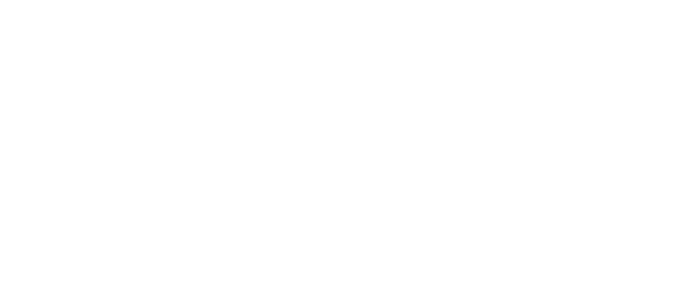
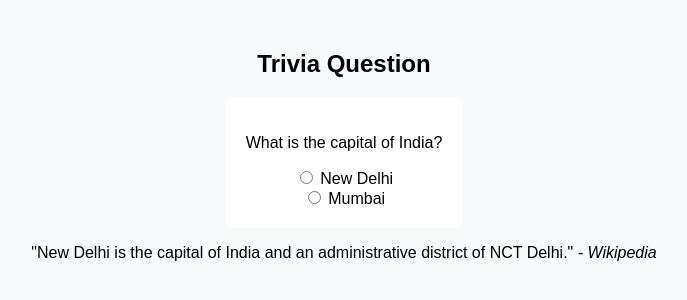
Before and after one commit to acciojob/trivia-shoheb2204, a website: page main.html in a window 1280 px wide. Shown: the whole page, without its empty margins (296-983 px from the left). Drawn offline with Linux system fonts and the light colour scheme.

Commit message:
created a submission

```diff
--- a/main.html
+++ b/main.html
@@ -8,7 +8,26 @@
 
 <body>
 	<!-- the entire body must be written by student -->
+	 <h2>Trivia Question</h2>
+
+    <form>
+        <p>What is the capital of India?</p>
+        <label>
+            <input type="radio" name="capital" value="new-delhi"> New Delhi
+        </label>
+        <br>
+        <label>
+            <input type="radio" name="capital" value="mumbai"> Mumbai
+        </label>
+    </form>
+
+    <blockquote class="quote">
+        "New Delhi is the capital of India and an administrative district of NCT Delhi."
+        <cite>- Wikipedia</cite>
+    </blockquote>
+
     <script type="text/javascript" src="./script.js">
+
 </script>
 
 </body>
--- a/styles.css
+++ b/styles.css
@@ -1,2 +1,17 @@
 
 /* Your CSS Code here. */
+/* General Styling */
+body {
+    font-family: Arial, sans-serif;
+    text-align: center;
+    background-color: #f8f9fa;
+    margin: 50px;
+}
+
+/* Trivia Question */
+form {
+    background: white;
+    padding: 20px;
+    display: inline-block;
+    border-radius: 8px;
+    box-shadow: 0px 4px 6px rgba(0, 0,
```
